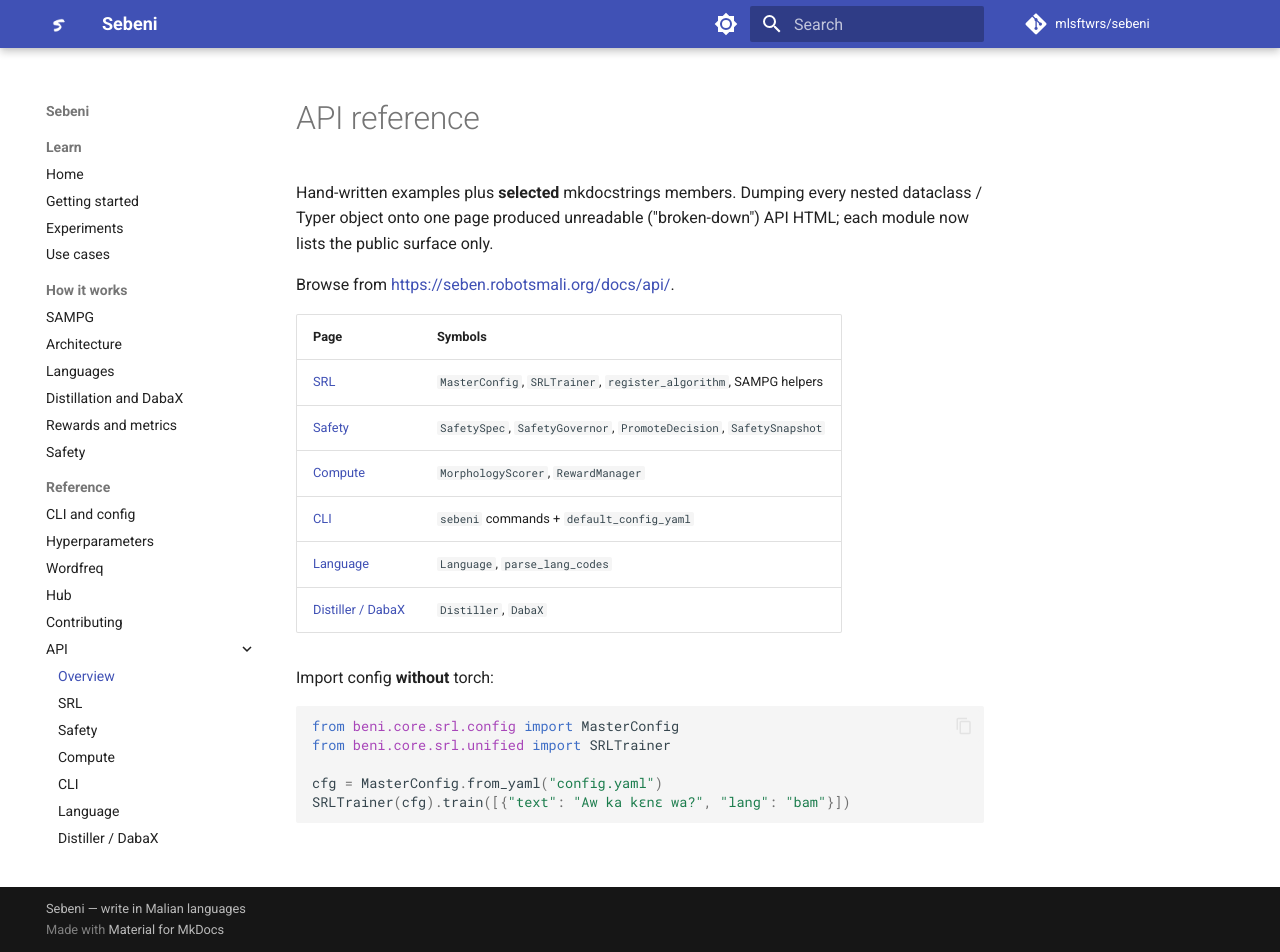
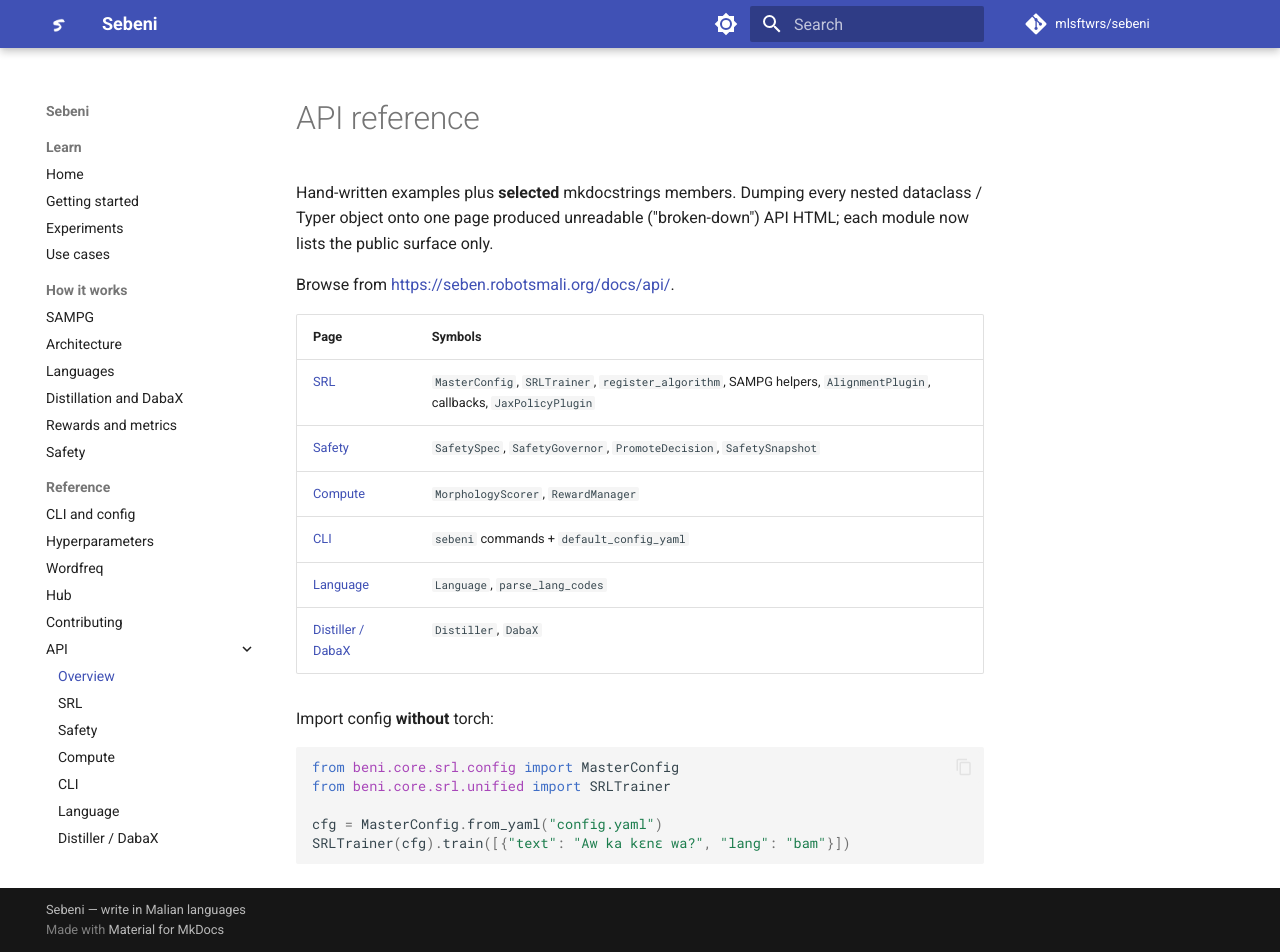
Before and after one commit to RobotsMali-AI/sebeni, an MkDocs documentation site: the page built from docs/api/index.md, in a window 1280 px wide and 952 px high. Built offline with MkDocs 1.6.1 and Material for MkDocs 9.7.7, drawn with Linux system fonts in a browser that asks for light colours; comment, search, counter and statistics services are not loaded.

```diff
--- a/docs/api/index.md
+++ b/docs/api/index.md
@@ -8,7 +8,7 @@ Browse from [https://seben.robotsmali.org/docs/api/](https://seben.robotsmali.or
 
 | Page | Symbols |
 | --- | --- |
-| [SRL](srl.md) | `MasterConfig`, `SRLTrainer`, `register_algorithm`, SAMPG helpers |
+| [SRL](srl.md) | `MasterConfig`, `SRLTrainer`, `register_algorithm`, SAMPG helpers, `AlignmentPlugin`, callbacks, `JaxPolicyPlugin` |
 | [Safety](safety.md) | `SafetySpec`, `SafetyGovernor`, `PromoteDecision`, `SafetySnapshot` |
 | [Compute](compute.md) | `MorphologyScorer`, `RewardManager` |
 | [CLI](cli.md) | `sebeni` commands + `default_config_yaml` |
```
